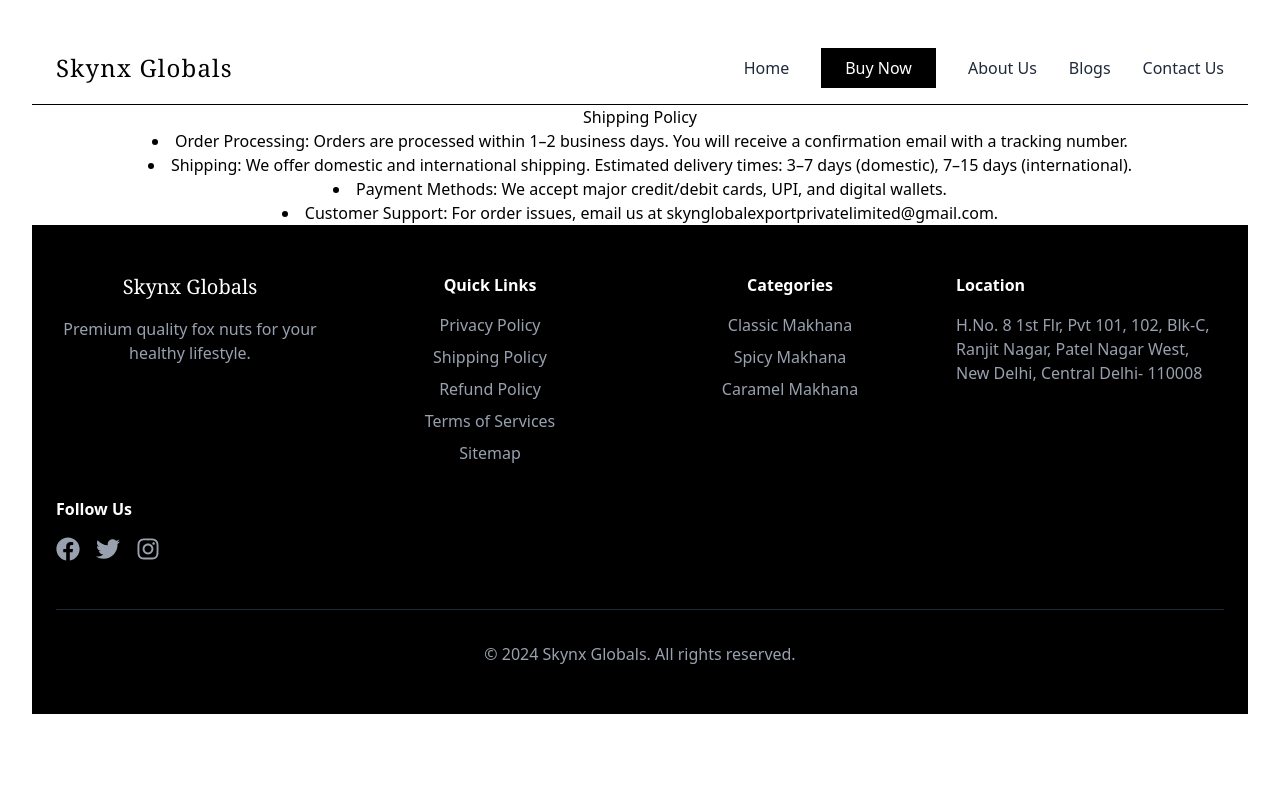
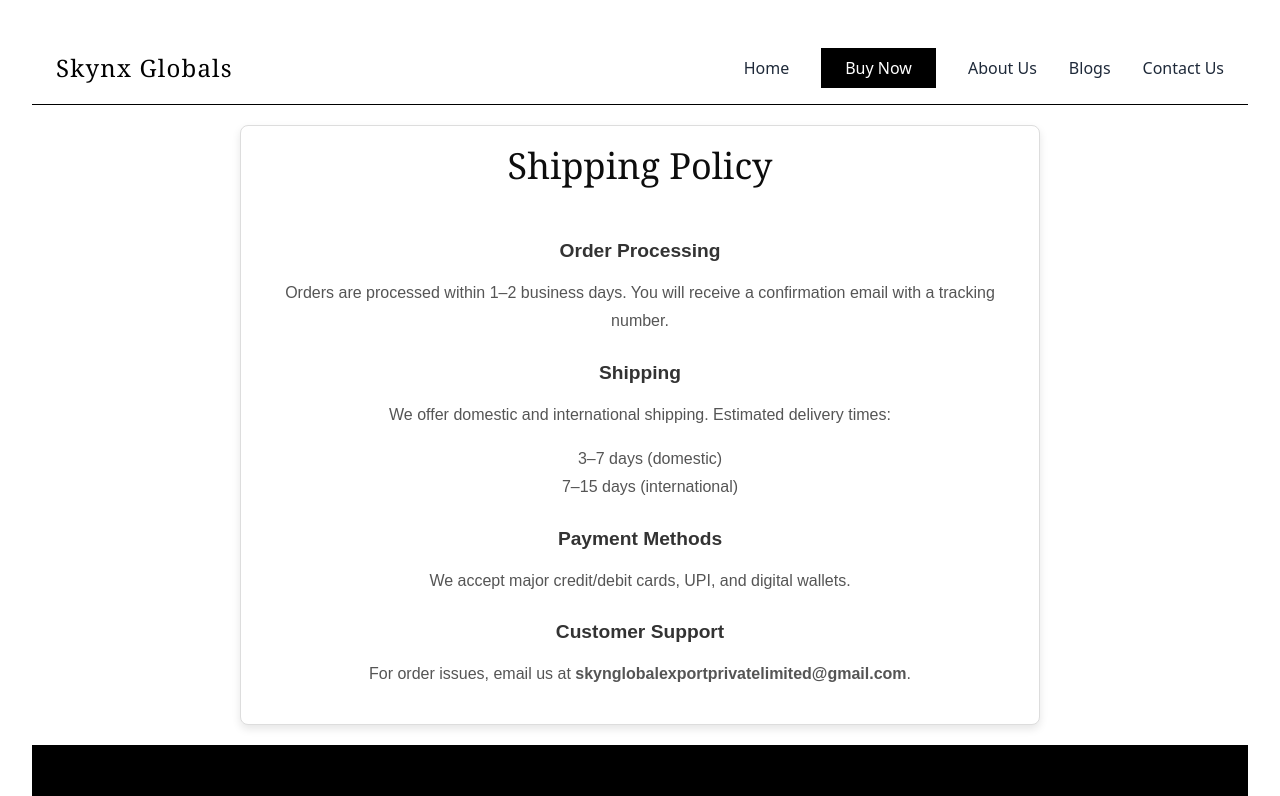
Before and after one commit to alsoshubham/Skynx, a React (Vite) app: page /policies/shipping-policy in a window 1280 px wide. Shown: the top 796 px of the page. Built offline with nearby package versions, Linux system fonts and the light colour scheme.

Commit message:
enhance policies and home page; add contact information and improve layout for shipping, refund, and terms of service

```diff
--- a/src/pages/Home.jsx
+++ b/src/pages/Home.jsx
@@ -18,6 +18,11 @@
                 to perfection. A healthy snack that's both delicious and
                 nutritious.
               </p>
+              <br />
+              <p>
+              Please contact us directly via <strong>WhatsApp</strong> to place your orders.
+              </p>
+              <br />
               <Link to="/contact">
               <button className="bg-black text-white px-8 py-3 flex items-center space-x-2 hover:bg-gray-800 transition">
                 <span>Shop Now</span>
--- a/src/policies/PrivacyPolicy.jsx
+++ b/src/policies/PrivacyPolicy.jsx
@@ -1,37 +1,72 @@
 export default function PrivacyPolicy() {
+  const cardStyle = {
+    maxWidth: "800px",
+    margin: "20px auto",
+    padding: "20px",
+    border: "1px solid #ddd",
+    borderRadius: "8px",
+    boxShadow: "0 4px 8px rgba(0, 0, 0, 0.1)",
+    backgroundColor: "#fff",
+    fontFamily: "Arial, sans-serif",
+    lineHeight: "1.8",
+  };
+
+  const sectionTitleStyle = {
+    color: "#333",
+    marginTop: "20px",
+    marginBottom: "10px",
+    fontSize: "1.2rem",
+    fontWeight: "bold",
+  };
+
+  const paragraphStyle = {
+    marginBottom: "15px",
+    color: "#555",
+  };
+
+  const listStyle = {
+    paddingLeft: "20px",
+    marginBottom: "15px",
+    color: "#555",
+  };
+
   return (
-    <div>
-      <h1>Privacy Policy</h1>
-      <p>
+    <div style={cardStyle}>
+      <h1
+        className="font-medium text-4xl  font-serif text-center text-[#0D0D0D] mb-12"
+      >
+        Privacy Policy
+      </h1>
+      <p style={paragraphStyle}>
         Welcome to Skynx! Your privacy is important to us, and we are committed
         to protecting your personal information. This Privacy Policy explains
         how we collect, use, and safeguard your data when you visit our website,
         make a purchase, or interact with our services.
       </p>
-      <p>
+      <p style={paragraphStyle}>
         By using Skynx’s website and services, you agree to the collection and
         use of your information as described in this policy. We ensure
         transparency in our data practices and comply with applicable privacy
         laws to provide a secure and trustworthy experience.
       </p>
-      <p>
+      <p style={paragraphStyle}>
         If you have any questions or concerns about your privacy, feel free to
         contact us.
       </p>
-      <h2>Introduction</h2>
-      <p>
+      <h2 style={sectionTitleStyle}>Introduction</h2>
+      <p style={paragraphStyle}>
         To provide the Services, we collect personal information about you from
         a variety of sources, as set out below. The information that we collect
         and use varies depending on how you interact with us.
       </p>
-      <p>
+      <p style={paragraphStyle}>
         In addition to the specific uses set out below, we may use information
         we collect about you to communicate with you, provide or improve the
         Services, comply with any applicable legal obligations, enforce any
         applicable terms of service, and to protect or defend the Services, our
         rights, and the rights of our users or others.
       </p>
-      <p>
+      <p style={paragraphStyle}>
         The types of personal information we obtain about you depend on how you
         interact with our Site and use our Services. When we use the term
         "personal information", we are referring to information that identifies,
@@ -39,12 +74,12 @@
         sections describe the categories and specific types of personal
         information we collect.
       </p>
-      <h2>1. Personal Information</h2>
-      <p>
+      <h2 style={sectionTitleStyle}>1. Personal Information</h2>
+      <p style={paragraphStyle}>
         When you interact with our website or make a purchase, we may collect
         the following personal details:
       </p>
-      <ul>
+      <ul style={listStyle}>
         <li>Name</li>
         <li>Email Address</li>
         <li>Phone number</li>
@@ -54,7 +89,7 @@
           gateways)
         </li>
       </ul>
-      <p>
+      <p style={paragraphStyle}>
         We use your personal information to provide you with the Services in
         order to perform our contract with you, including to process your
         payments, fulfill your orders, send notifications related to your
@@ -63,22 +98,22 @@
         facilitate any returns and exchanges, and other features and
         functionalities related to your account.
       </p>
-      <h2>2. Transaction Information</h2>
-      <p>
+      <h2 style={sectionTitleStyle}>2. Transaction Information</h2>
+      <p style={paragraphStyle}>
         To process your orders and manage your account, we collect details such
         as:
       </p>
-      <ul>
+      <ul style={listStyle}>
         <li>Order History</li>
         <li>Purchase preferences</li>
         <li>Payment confirmations</li>
       </ul>
-      <h2>3. Technical & Usage Data</h2>
-      <p>
+      <h2 style={sectionTitleStyle}>3. Technical & Usage Data</h2>
+      <p style={paragraphStyle}>
         When you visit our website, we may automatically collect certain
         information to improve our services, such as:
       </p>
-      <ul>
+      <ul style={listStyle}>
         <li>IP address</li>
         <li>Browser type and version</li>
         <li>Device information (e.g., mobile or desktop)</li>
@@ -88,31 +123,31 @@
           performance)
         </li>
       </ul>
-      <h2>4. Communication Data</h2>
-      <p>
+      <h2 style={sectionTitleStyle}>4. Communication Data</h2>
+      <p style={paragraphStyle}>
         If you contact us via email, social media, or customer support, we may
         collect:
       </p>
-      <ul>
+      <ul style={listStyle}>
         <li>Your inquiries and messages</li>
         <li>Feedback and survey responses</li>
       </ul>
-      <p>
+      <p style={paragraphStyle}>
         We use your personal information to provide you with customer support
         and improve our Services. This is in our legitimate interests to be
         responsive to you, provide effective services, and maintain our business
         relationship with you.
       </p>
-      <h2>5. Marketing & Promotional Data</h2>
-      <p>
+      <h2 style={sectionTitleStyle}>5. Marketing & Promotional Data</h2>
+      <p style={paragraphStyle}>
         If you subscribe to our newsletters or promotional offers, we may
         collect:
       </p>
-      <ul>
+      <ul style={listStyle}>
         <li>Your email preferences</li>
         <li>Engagement with marketing emails</li>
       </ul>
-      <p>
+      <p style={paragraphStyle}>
         We may use your personal information for marketing and promotional
         purposes, such as to send marketing, advertising, and promotional
         communications by email, text message, or postal mail, and to show you
@@ -120,22 +155,22 @@
         personal information to better tailor the Services and advertising on
         our Site and other websites.
       </p>
-      <p>
+      <p style={paragraphStyle}>
         We use this data to enhance your experience, fulfill your orders, and
         ensure smooth business operations. Your privacy matters to us, and we
         handle all collected information responsibly and in compliance with
         applicable laws.
       </p>
-      <p>
+      <p style={paragraphStyle}>
         We disclose the following categories of personal information and
         sensitive personal information about users for the purposes set out
         above in "How we Collect and Use your Personal Information".
       </p>
-      <p>
+      <p style={paragraphStyle}>
         We do not use or disclose sensitive personal information without your
         consent or for the purposes of inferring characteristics about you.
       </p>
-      <p>
+      <p style={paragraphStyle}>
         If you have complaints about how we process your personal information,
         please contact us using the contact details provided below. If you are
         not satisfied with our response to your complaint, depending on where
--- a/src/policies/RefundPolicy.jsx
+++ b/src/policies/RefundPolicy.jsx
@@ -1,20 +1,63 @@
 export default function RefundPolicy() {
+  const cardStyle = {
+    maxWidth: "800px",
+    margin: "20px auto",
+    padding: "20px",
+    border: "1px solid #ddd",
+    borderRadius: "8px",
+    boxShadow: "0 4px 8px rgba(0, 0, 0, 0.1)",
+    backgroundColor: "#fff",
+    fontFamily: "Arial, sans-serif",
+    lineHeight: "1.8",
+  };
+
+  const sectionTitleStyle = {
+    color: "#333",
+    marginTop: "20px",
+    marginBottom: "10px",
+    fontSize: "1.2rem",
+    fontWeight: "bold",
+  };
+
+  const paragraphStyle = {
+    marginBottom: "15px",
+    color: "#555",
+  };
+
+  const listStyle = {
+    paddingLeft: "20px",
+    marginBottom: "15px",
+    color: "#555",
+  };
+
   return (
-    <>
-      <div>
-        <h1>Refund Policy</h1>
-        <li>Eligibility for Refunds: Refunds are available within 7
-        days of purchase. To be eligible, the product must be unused and in the
-        same condition you received it.</li>
-        <li>Non-Refundable Items: Downloadable or
-        digital products once accessed. Services once work has begun. </li>
-        <li>How to
-        Request a Refund: Email us at skynglobalexportprivatelimited@gmail.com
+    <div style={cardStyle}>
+      <h1
+        className="font-medium text-4xl  font-serif text-center text-[#0D0D0D] mb-12"
+      >
+        Refund Policy
+      </h1>
+      <h2 style={sectionTitleStyle}>Eligibility for Refunds</h2>
+      <p style={paragraphStyle}>
+        Refunds are available within 7 days of purchase. To be eligible, the
+        product must be unused and in the same condition you received it.
+      </p>
+      <h2 style={sectionTitleStyle}>Non-Refundable Items</h2>
+      <ul style={listStyle}>
+        <li>Downloadable or digital products once accessed</li>
+        <li>Services once work has begun</li>
+      </ul>
+      <h2 style={sectionTitleStyle}>How to Request a Refund</h2>
+      <p style={paragraphStyle}>
+        Email us at <strong>skynglobalexportprivatelimited@gmail.com</strong>{" "}
         with your order ID, reason for the request, and any supporting documents
-        or screenshots.</li>
-        <li>Processing Time: Approved refunds are processed
-        within 5–10 business days via the original payment method.</li>
-      </div>
-    </>
+        or screenshots.
+      </p>
+      <h2 style={sectionTitleStyle}>Processing Time</h2>
+      <p style={paragraphStyle}>
+        Approved refunds are processed within 5–10 business days via the
+        original payment method.
+      </p>
+    </div>
   );
 }
--- a/src/policies/ShippingPolicy.jsx
+++ b/src/policies/ShippingPolicy.jsx
@@ -1,25 +1,62 @@
 export default function ShippingPolicy() {
+  const cardStyle = {
+    maxWidth: "800px",
+    margin: "20px auto",
+    padding: "20px",
+    border: "1px solid #ddd",
+    borderRadius: "8px",
+    boxShadow: "0 4px 8px rgba(0, 0, 0, 0.1)",
+    backgroundColor: "#fff",
+    fontFamily: "Arial, sans-serif",
+    lineHeight: "1.8",
+  };
+
+  const sectionTitleStyle = {
+    color: "#333",
+    marginTop: "20px",
+    marginBottom: "10px",
+    fontSize: "1.2rem",
+    fontWeight: "bold",
+  };
+
+  const paragraphStyle = {
+    marginBottom: "15px",
+    color: "#555",
+  };
+
+  const listStyle = {
+    paddingLeft: "20px",
+    marginBottom: "15px",
+    color: "#555",
+  };
+
   return (
-    <>
-      <div>
-        <h1>Shipping Policy</h1>
-        <li>
-          Order Processing: Orders are processed within 1–2 business days. You
-          will receive a confirmation email with a tracking number.
-        </li>
-        <li>
-          Shipping: We offer domestic and international shipping. Estimated
-          delivery times: 3–7 days (domestic), 7–15 days (international).
-        </li>
-        <li>
-          Payment Methods: We accept major credit/debit cards, UPI, and digital
-          wallets.
-        </li>
-        <li>
-          Customer Support: For order issues, email us at
-          skynglobalexportprivatelimited@gmail.com.
-        </li>
-      </div>
-    </>
+    <div style={cardStyle}>
+      <h1
+        className="font-medium text-4xl  font-serif text-center text-[#0D0D0D] mb-12"
+      >
+        Shipping Policy
+      </h1>
+      <h2 style={sectionTitleStyle}>Order Processing</h2>
+      <p style={paragraphStyle}>
+        Orders are processed within 1–2 business days. You will receive a
+        confirmation email with a tracking number.
+      </p>
+      <h2 style={sectionTitleStyle}>Shipping</h2>
+      <p style={paragraphStyle}>
+        We offer domestic and international shipping. Estimated delivery times:
+      </p>
+      <ul style={listStyle}>
+        <li>3–7 days (domestic)</li>
+        <li>7–15 days (international)</li>
+      </ul>
+      <h2 style={sectionTitleStyle}>Payment Methods</h2>
+      <p style={paragraphStyle}>We accept major credit/debit cards, UPI, and digital wallets.</p>
+      <h2 style={sectionTitleStyle}>Customer Support</h2>
+      <p style={paragraphStyle}>
+        For order issues, email us at{" "}
+        <strong>skynglobalexportprivatelimited@gmail.com</strong>.
+      </p>
+    </div>
   );
 }
--- a/src/policies/TermsOfServices.jsx
+++ b/src/policies/TermsOfServices.jsx
@@ -1,29 +1,51 @@
 export default function TermsOfServices() {
+  const cardStyle = {
+    maxWidth: "800px",
+    margin: "20px auto",
+    padding: "20px",
+    border: "1px solid #ddd",
+    borderRadius: "8px",
+    boxShadow: "0 4px 8px rgba(0, 0, 0, 0.1)",
+    backgroundColor: "#fff",
+    fontFamily: "Arial, sans-serif",
+    lineHeight: "1.8",
+  };
+
+  const listStyle = {
+    paddingLeft: "20px",
+    marginBottom: "15px",
+    color: "#555",
+  };
+
   return (
-    <>
-      <div>
-        <h1>Terms Of Services</h1>
+    <div style={cardStyle}>
+      <h1
+        className="font-medium text-4xl  font-serif text-center text-[#0D0D0D] mb-12"
+      >
+        Terms of Services
+      </h1>
+      <ul style={listStyle}>
         <li>
-          Acceptance of Terms: By accessing our website, you agree to be bound
-          by these terms.
+          <strong>Acceptance of Terms:</strong> By accessing our website, you
+          agree to be bound by these terms.
         </li>
         <li>
-          Use of Website: You agree not to misuse the content or services
-          provided.
+          <strong>Use of Website:</strong> You agree not to misuse the content
+          or services provided.
         </li>
         <li>
-          Intellectual Property: All content is owned by us or licensed to us.
-          You may not use it without permission.
+          <strong>Intellectual Property:</strong> All content is owned by us or
+          licensed to us. You may not use it without permission.
         </li>
         <li>
-          Liability Limitation: We are not liable for indirect or incidental
-          damages arising from the use of our services.
+          <strong>Liability Limitation:</strong> We are not liable for indirect
+          or incidental damages arising from the use of our services.
         </li>
         <li>
-          Governing Law: These terms are governed by the laws of New Delhi,
-          India.
+          <strong>Governing Law:</strong> These terms are governed by the laws
+          of New Delhi, India.
         </li>
-      </div>
-    </>
+      </ul>
+    </div>
   );
 }
```
